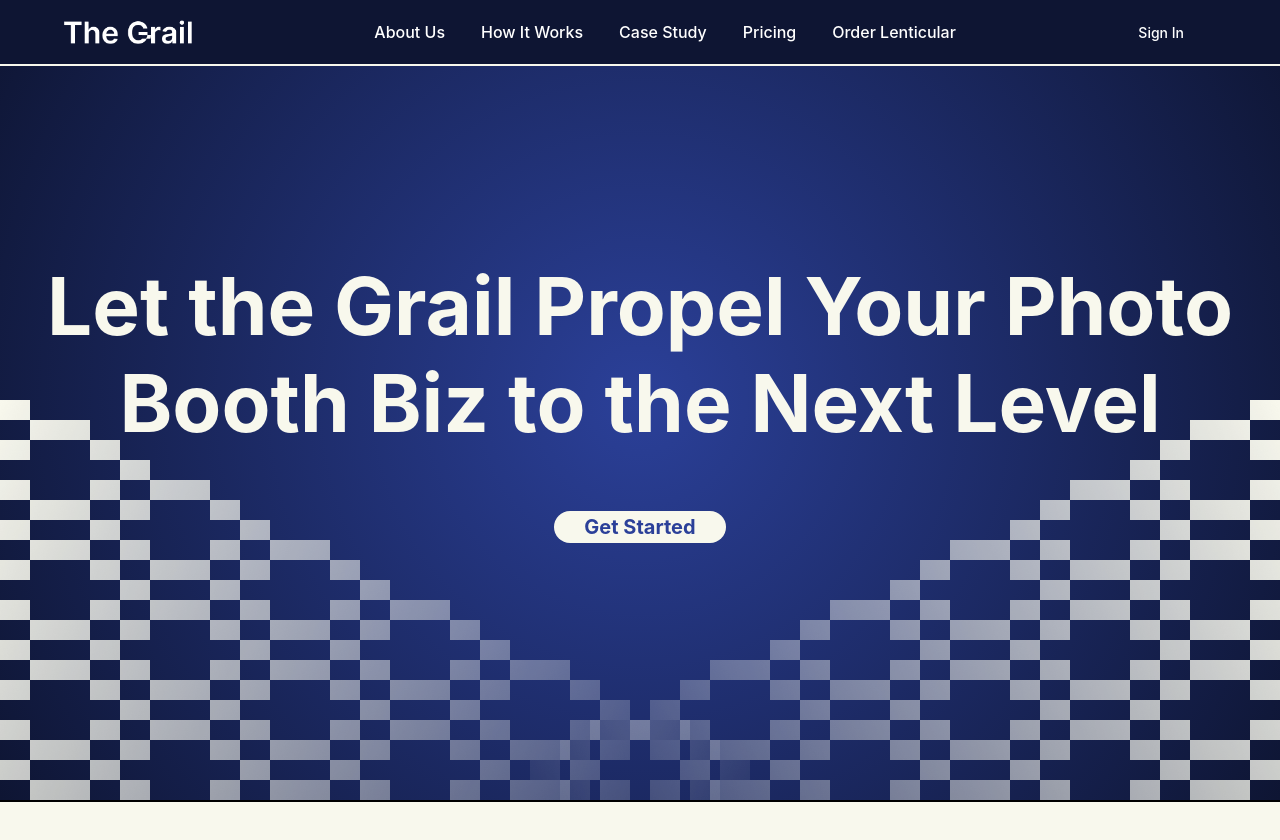
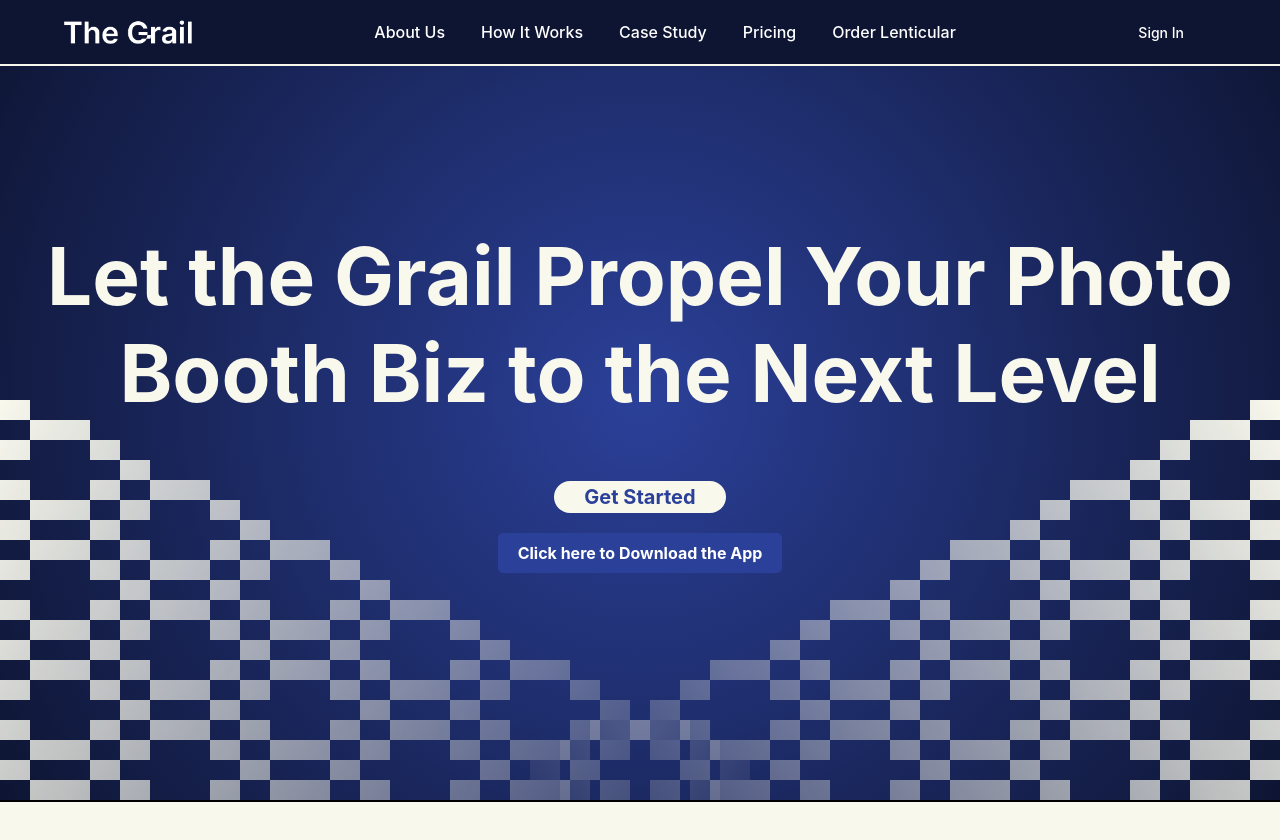
Before and after one commit to crazyGru/grail_frontend, a React (Create React App) app: page / in a window 1280 px wide. Shown: the top 840 px of the page. Built offline with nearby package versions, Linux system fonts and the light colour scheme.

Commit message:
add/file download

```diff
--- a/src/App.css
+++ b/src/App.css
@@ -280,3 +280,22 @@
   justify-content: space-between;
   align-items: center;
 }
+
+.app-download {
+  display: inline-block;
+  padding: 10px 20px;
+  background-color: #2b4099; /* Change to your desired color */
+  color: white;
+  font-weight: bold;
+  border-radius: 5px;
+  cursor: pointer;
+  text-align: center;
+  text-decoration: none;
+  transition: background-color 0.3s ease;
+  font-size: medium;
+  margin-top: 20px;
+}
+
+.app-download:hover {
+  background-color: #1a2b5d; /* Darker shade for hover effect */
+}
--- a/src/App.js
+++ b/src/App.js
@@ -40,6 +40,22 @@
     window.scrollTo({ top: 0, behavior: "smooth" });
   };
 
+  async function handleDownload() {
+    try {
+      const response = await fetch(
+        `${process.env.REACT_APP_BACKEND_URL}/subscriptions/download-app`
+      );
+
+      if (response.ok) {
+        console.log("Download initiated");
+      } else {
+        console.error("Error downloading file:", response.status);
+      }
+    } catch (error) {
+      console.error("Error:", error);
+    }
+  }
+
   return (
     <div className="App">
       <Header />
@@ -54,6 +70,9 @@
               Get Started
             </div>
           )}
+          <div className="app-download" onClick={handleDownload}>
+            Click here to Download the App
+          </div>
           <img src={left} className="left_logo" alt="" />
           <img src={right} className="right_logo" alt="" />
         </div>
```
